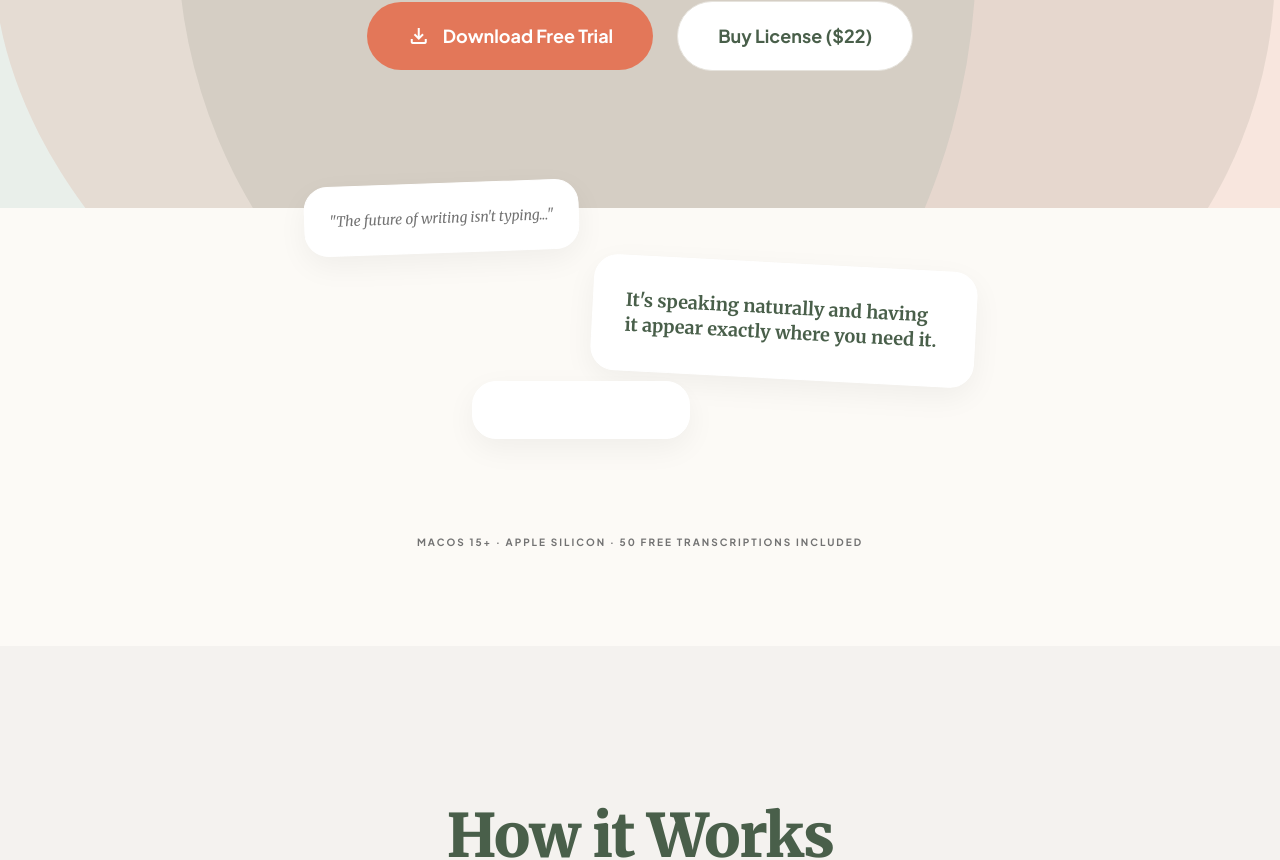
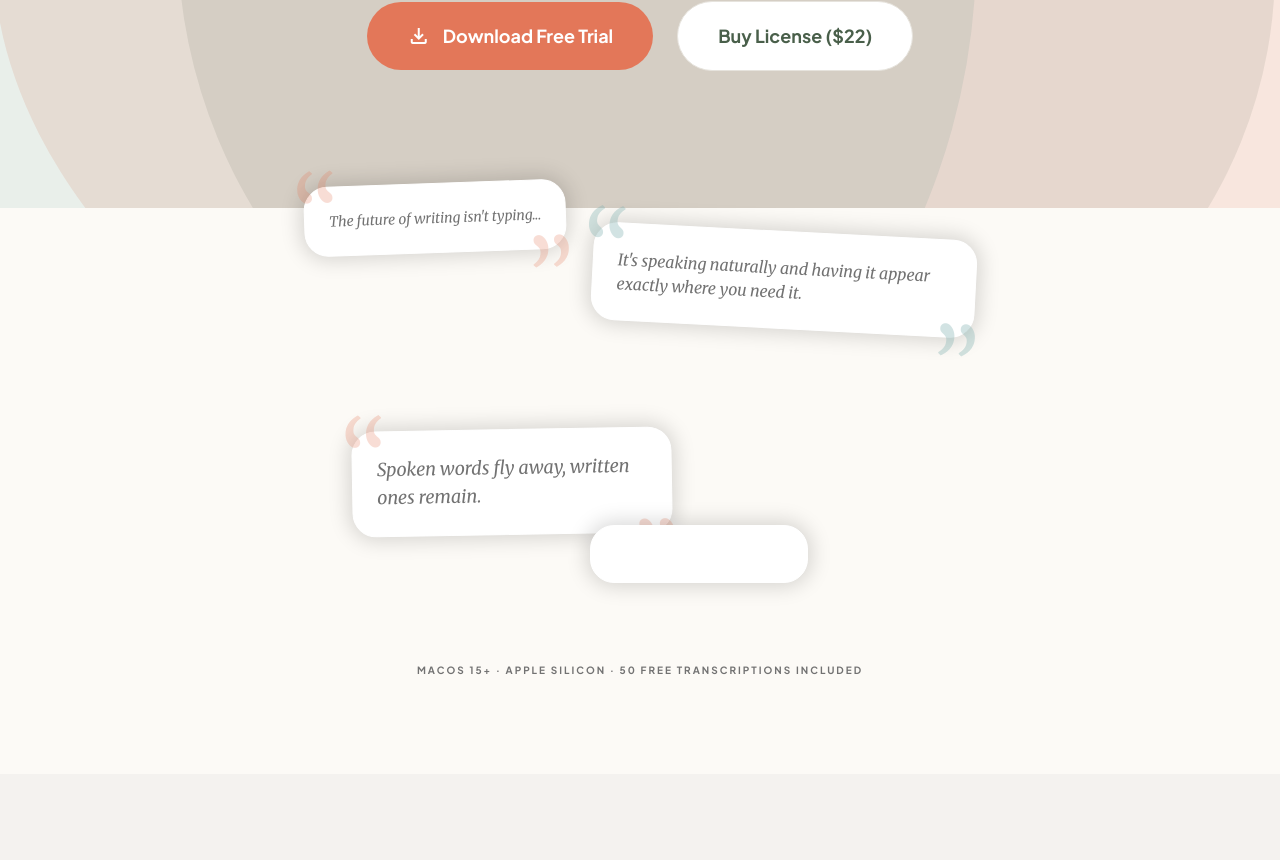
Before and after one commit to sebastian-greco/verba-web, a Next.js app: page /en in a window 1280 px wide. Shown: the part 592-1452 px from the top of the page. Built offline with nearby package versions, Linux system fonts and the light colour scheme.

Commit message:
feat: Add parallax scrolling to hero section thought bubbles, refine their styling with updated shadows and quote marks, and include a Latin quote in the footer.

```diff
--- a/src/app/globals.css
+++ b/src/app/globals.css
@@ -80,7 +80,7 @@
     background-color: var(--color-card);
     border: 1px solid var(--color-card);
     border-radius: 1.5rem;
-    box-shadow: 0 10px 30px rgba(0,0,0,0.05);
+    box-shadow: 0px 0px 20px 4px rgba(0,0,0,0.15);
   }
   .glass-header {
     background-color: var(--color-background);
--- a/src/components/layout/Footer.tsx
+++ b/src/components/layout/Footer.tsx
@@ -6,6 +6,7 @@ export default function Footer() {
   return (
     <footer className="py-24 bg-card border-t border-border relative z-10">
       <div className="max-w-6xl mx-auto px-6 flex flex-col md:flex-row justify-between items-center gap-12">
+        <div className="flex flex-col gap-3">
           <div className="flex items-center gap-4">
             <div className="w-10 h-10 bg-primary rounded-xl flex items-center justify-center">
               <span className="material-symbols-outlined text-primary-foreground">
@@ -15,6 +16,13 @@ export default function Footer() {
             <span className="text-2xl font-bold tracking-tight text-primary font-serif">
               Verba
             </span>
+          </div>
+          <div className="text-sm text-muted-foreground font-serif italic text-left">
+            "Verba volant, scripta manent" <br />
+            <span className="text-xs font-sans opacity-70 not-italic">
+              Spoken words fly away, written ones remain.
+            </span>
+          </div>
         </div>
 
         <div className="flex gap-12 text-sm font-bold text-muted-foreground uppercase tracking-widest">
--- a/src/components/sections/HeroSection.tsx
+++ b/src/components/sections/HeroSection.tsx
@@ -1,11 +1,17 @@
 "use client";
 
 import { useTranslations } from "next-intl";
-import { motion } from "framer-motion";
+import { motion, useScroll, useTransform } from "framer-motion";
 import { Mic } from "lucide-react";
 
 export default function HeroSection() {
   const t = useTranslations("hero");
+
+  const { scrollY } = useScroll();
+  const y1 = useTransform(scrollY, [0, 500], [0, -30]);
+  const y2 = useTransform(scrollY, [0, 500], [0, 25]);
+  const y3 = useTransform(scrollY, [0, 500], [0, -15]);
+  const y4 = useTransform(scrollY, [0, 500], [0, 40]);
 
   return (
     <section className="relative min-h-screen flex items-center pt-24 overflow-hidden">
@@ -57,20 +63,58 @@ export default function HeroSection() {
           initial={{ opacity: 0, scale: 0.95 }}
           animate={{ opacity: 1, scale: 1 }}
           transition={{ duration: 0.8, delay: 0.4 }}
-          className="relative h-64 max-w-3xl mx-auto"
+          className="relative h-96 max-w-4xl mx-auto"
         >
-          <div className="thought-bubble absolute top-0 left-0 p-6 max-w-xs text-left rotate-[-2deg]">
-            <p className="text-sm text-muted-foreground serif-body italic font-serif">
-              "The future of writing isn't typing..."
+          <motion.div
+            style={{ y: y1 }}
+            className="thought-bubble absolute top-0 left-0 p-6 max-w-xs text-left rotate-[-2deg]"
+          >
+            <span className="absolute -top-5 -left-3 text-8xl text-accent/25 font-serif leading-none select-none">
+              “
+            </span>
+            <p className="relative z-10 text-sm text-muted-foreground serif-body italic font-serif">
+              The future of writing isn't typing...
             </p>
-          </div>
-          <div className="thought-bubble absolute top-20 right-0 p-8 max-w-sm text-left rotate-[3deg]">
-            <p className="text-lg font-bold text-primary leading-snug serif-body font-serif">
+            <span className="absolute -bottom-20 -right-2 text-8xl text-accent/25 font-serif leading-none select-none">
+              ”
+            </span>
+          </motion.div>
+
+          <motion.div
+            style={{ y: y2 }}
+            className="thought-bubble absolute top-12 right-0 p-6 max-w-sm text-left rotate-[3deg]"
+          >
+            <span className="absolute -top-5 -left-3 text-8xl text-highlight/35 font-serif leading-none select-none">
+              “
+            </span>
+            <p className="relative z-10 text-md text-muted-foreground serif-body italic font-serif">
               It's speaking naturally and having it appear exactly where you
               need it.
             </p>
-          </div>
-          <div className="thought-bubble absolute bottom-0 left-1/4 p-4 flex items-center gap-4 border-none bg-primary text-primary-foreground">
+            <span className="absolute -bottom-20 -right-2 text-8xl text-highlight/35 font-serif leading-none select-none">
+              ”
+            </span>
+          </motion.div>
+
+          <motion.div
+            style={{ y: y3 }}
+            className="thought-bubble absolute bottom-8 left-12 p-6 max-w-xs text-left rotate-[-1deg]"
+          >
+            <span className="absolute -top-5 -left-3 text-8xl text-accent/25 font-serif leading-none select-none">
+              “
+            </span>
+            <p className="relative z-10 text-lg text-muted-foreground serif-body italic font-serif">
+              Spoken words fly away, written ones remain.
+            </p>
+            <span className="absolute -bottom-20 -right-2 text-8xl text-accent/25 font-serif leading-none select-none">
+              ”
+            </span>
+          </motion.div>
+
+          <motion.div
+            style={{ y: y4 }}
+            className="thought-bubble absolute -bottom-4 right-1/4 p-4 flex items-center gap-4 border-none bg-primary text-primary-foreground shadow-xl"
+          >
             <div className="flex gap-1">
               <div className="w-1 h-4 bg-white/40 rounded-full animate-bounce"></div>
               <div
@@ -85,7 +129,7 @@ export default function HeroSection() {
             <span className="text-xs font-bold tracking-widest uppercase">
               Capturing Audio...
             </span>
-          </div>
+          </motion.div>
         </motion.div>
 
         <motion.p
```
Lines whose indentation alone changed are shown as unchanged.
